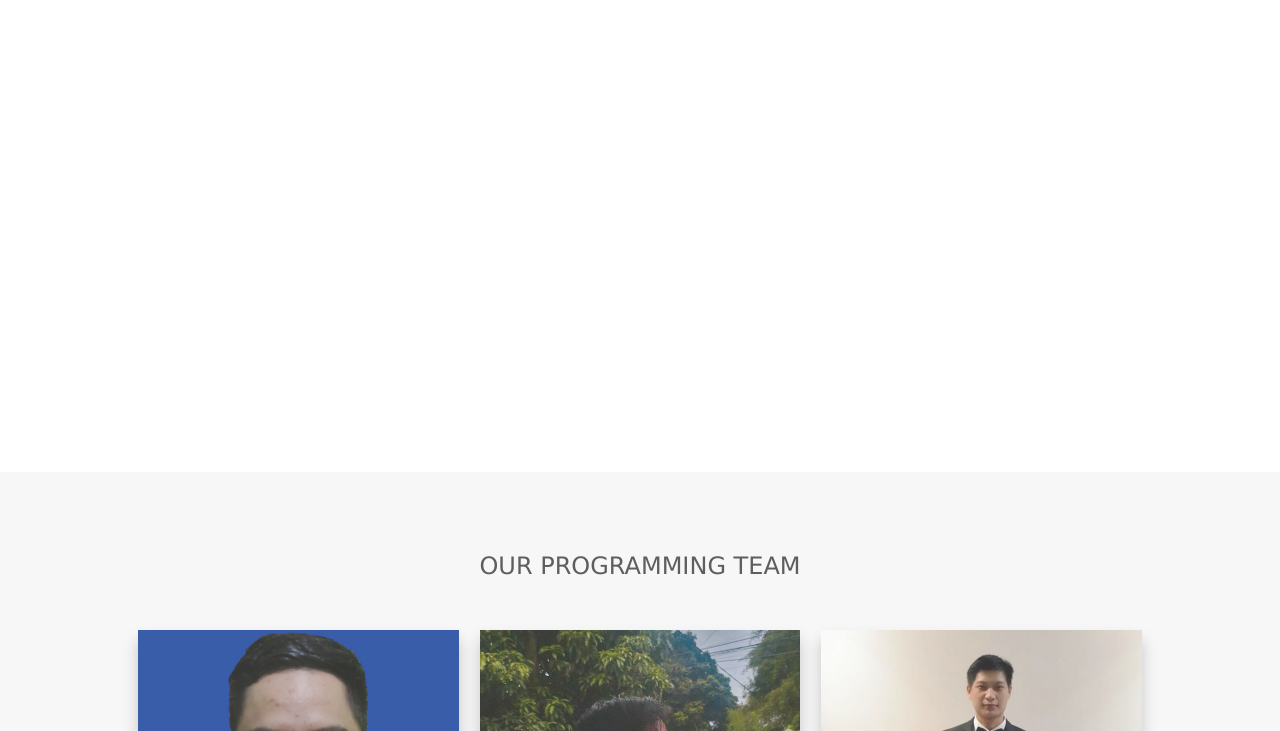
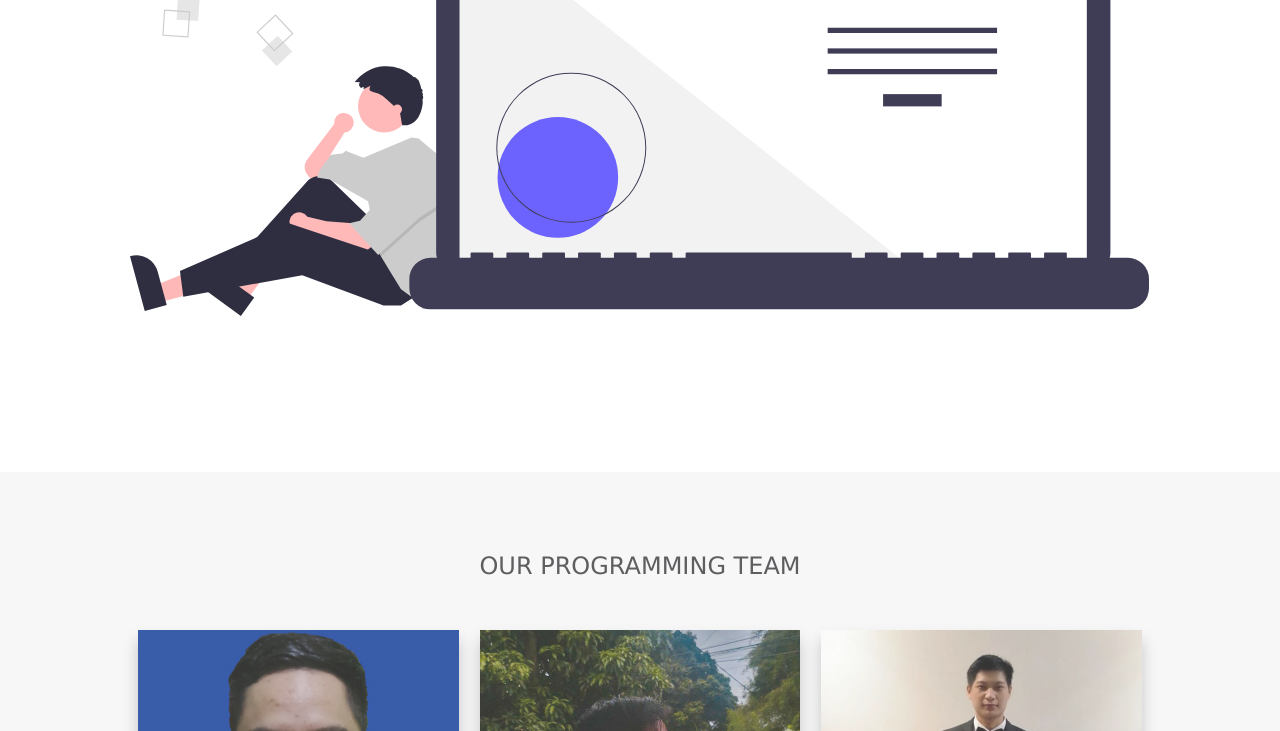
Before and after one commit to a5progammers/a5progammers.github.io, a plain HTML site: page index.html in a window 1280 px wide. Shown: the part 278-1009 px from the top of the page. Drawn offline with Linux system fonts and the light colour scheme.

Commit message:
Update stylesheet.css

```diff
--- a/stylesheet.css
+++ b/stylesheet.css
@@ -74,7 +74,7 @@ header {
 }
 
 .main {
-    background-image: url("assets/bg4.svg");
+    background-image: url("bg4.svg");
     background-position: center;
     background-size: auto;
     background-repeat: no-repeat;
```
